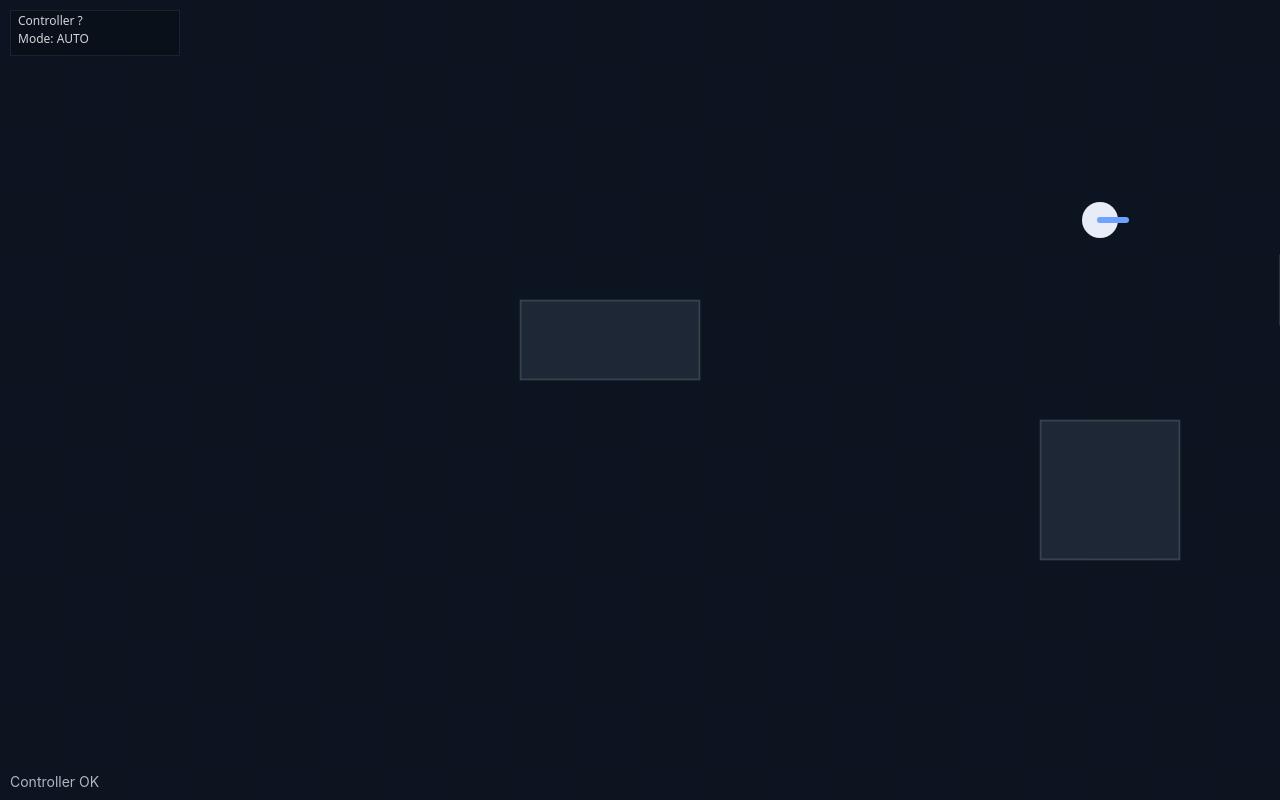
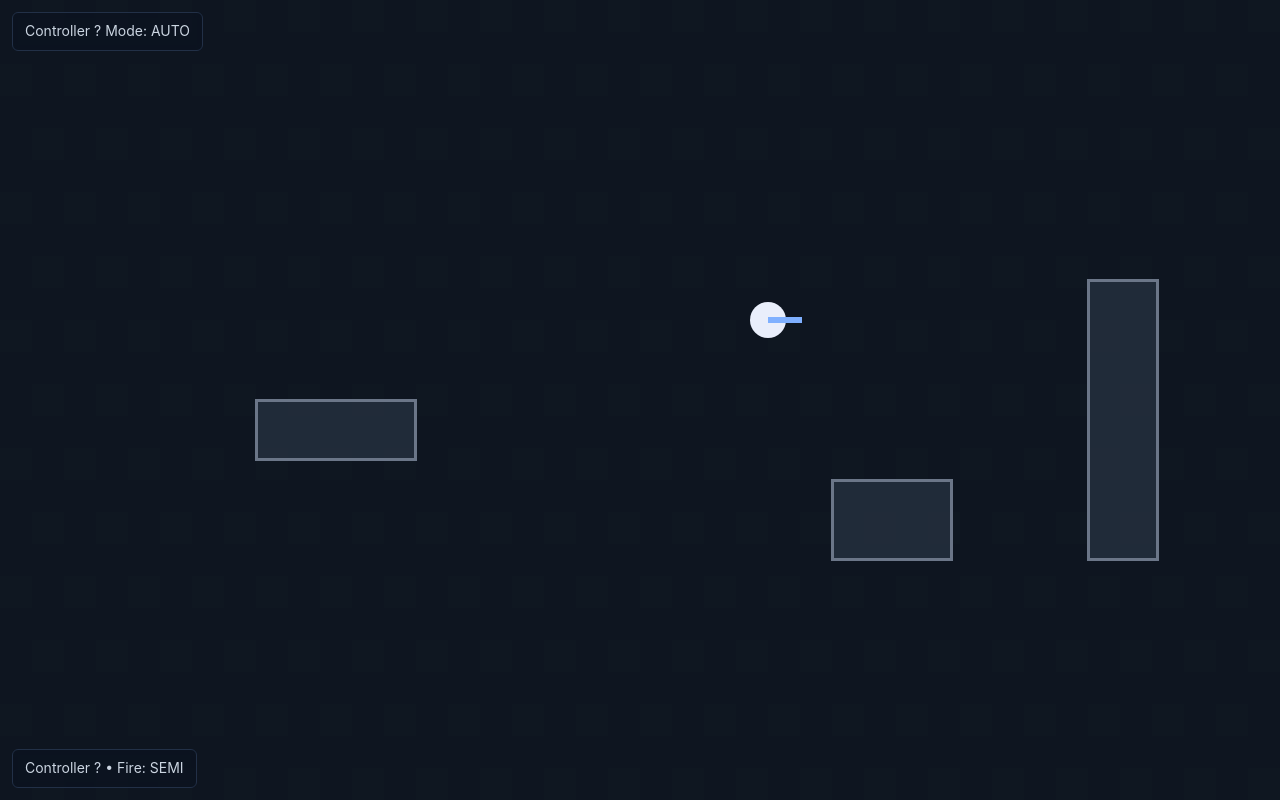
Before and after one commit to Omrivera1/Hunter-Core, a website: page www/index.html in a window 1280 px wide. Drawn offline with Linux system fonts and the light colour scheme.

Commit message:
hunter r18

```diff
--- a/www/hunter.js
+++ b/www/hunter.js
@@ -1,425 +1,256 @@
-/* HUNTER-CORE r17
-   - Smooth aim, recoil, trail, sparks, walls, HP pips
-   - Weapon system: SEMI / AUTO / BURST (+ toggle)
-   - HUD fixed (top-left), controller check
-   - LT/L2 precision + light zoom
-*/
+/* HUNTER-CORE: safe boot + minimal loop + move/aim/shoot */
 
-(() => {
-  // ---------- Canvas / Setup ----------
+(function(){
+  // ---------- Canvas ----------
   const canvas = document.getElementById('c');
-  const ctx = canvas.getContext('2d', { alpha: false });
-  function resize() {
-    const dpr = devicePixelRatio || 1;
-    canvas.width  = Math.floor(innerWidth  * dpr);
-    canvas.height = Math.floor(innerHeight * dpr);
-    canvas.style.width  = '100%';
-    canvas.style.height = '100%';
-    ctx.setTransform(dpr, 0, 0, dpr, 0, 0);
+  const ctx = canvas.getContext('2d');
+  const hud = document.getElementById('hud');
+  const hud2 = document.getElementById('hud2');
+  let DPR = Math.max(1, Math.min(3, window.devicePixelRatio || 1));
+
+  function resize(){
+    const w = Math.floor(innerWidth  * DPR);
+    const h = Math.floor(innerHeight * DPR);
+    canvas.width = w; canvas.height = h;
+    canvas.style.width = '100vw';
+    canvas.style.height = '100vh';
+    ctx.setTransform(DPR,0,0,DPR,0,0);
   }
-  addEventListener('resize', resize, { passive: true });
-  resize();
-
-  // ---------- Config ----------
-  const CFG = {
-    grid: 64,
-    accel: 2.5,            // move accel
-    friction: 0.89,        // movement friction
-    maxSpeed: 16.0,        // top speed
-    recoilVel: 0.55,       // pushback when firing
-    recoilAimKick: 0.015,  // tiny aim wobble
-    bulletSpeed: 950,      // px/s
-    bulletLife: 1.25,      // seconds
-    trailEvery: 0.016,     // seconds between trail samples
-    barrelLen: 26,
-    aimSmooth: 9.5,        // higher = smoother rotation
-    aimGamma: 1.25,        // stick curve
-    camShake: 0.6,         // impact shake
-    hitPause: 60,          // ms
-    knockback: 280,        // enemy knockback
-  };
-
-  // ---------- Weapon System ----------
-  const WEAPON = {
-    mode: 'AUTO',                 // SEMI | AUTO | BURST
-    rpm: { SEMI: 420, AUTO: 720, BURST: 900 },
-    burstSize: 3,
-    burstGapMs: 24
-  };
-  const gun = { cooldownMs: 0, burstLeft: 0, lastFireHeld: false };
-  const msPerShot = (m) => 60000 / WEAPON.rpm[m];
+  addEventListener('resize', resize);
 
   // ---------- World ----------
   const world = {
-    timeFreezeUntil: 0,
-    shake: 0,
-    obstacles: [
-      {x: 520, y: 300, w: 180, h: 80},
-      {x: 1040, y: 420, w: 140, h: 140},
-      {x: 1380, y: 220, w: 90,  h: 300}
+    friction: 0.90,
+    grid: 64,
+    walls: [
+      // x,y,w,h
+      {x: innerWidth*0.65, y: innerHeight*0.60, w: 120, h: 80},
+      {x: innerWidth*0.20, y: innerHeight*0.50, w: 160, h: 60},
+      {x: innerWidth*0.85, y: innerHeight*0.35, w: 70,  h: 280},
     ]
   };
 
-  // ---------- Player / Entities ----------
+  // ---------- Player ----------
   const player = {
-    x: 1100, y: 220,
-    vx: 0, vy: 0,
+    x: innerWidth*0.6, y: innerHeight*0.4,
+    vx:0, vy:0,
     r: 18,
-    rot: 0, rotTarget: 0, aimKick: 0,
+    moveAccel: 1400,     // movement acceleration
+    maxSpeed: 380,       // movement speed cap
+    aim: 0,              // radians
+    aimTarget: 0,
+    aimLerp: 0.15,       // lower = slower rotation
+    fireCooldown: 0,
+    semi: true           // semi-auto default
   };
 
-  const enemy = { x: 1280, y: 255, w: 90, h: 70, hp: 10, vx: 0, vy: 0 };
-
+  // ---------- Bullets ----------
   const bullets = [];
-  const sparks  = [];
-
-  // ---------- Input ----------
-  const keys = Object.create(null);
-  let precise = false; // LT/L2 or Shift
-  let gpOK = false;
-
-  addEventListener('keydown', e => { keys[e.code] = true; });
-  addEventListener('keyup',   e => { keys[e.code] = false; });
-
-  const dead = (v) => (Math.abs(v) < 0.13 ? 0 : v);
-  const curve = (v, g) => Math.sign(v) * Math.pow(Math.abs(v), g);
-
-  let modeToggleLatch = false;
-
-  const input = { lx:0, ly:0, rx:0, ry:0, fire:false };
-
-  function cycleMode(){
-    WEAPON.mode = (WEAPON.mode==='SEMI') ? 'AUTO' : (WEAPON.mode==='AUTO' ? 'BURST' : 'SEMI');
-    gun.burstLeft = 0; gun.cooldownMs = 0;
+  function shoot(){
+    if (player.fireCooldown>0) return;
+    const speed = 1100;          // fast travel
+    const life  = 0.9;           // seconds visible
+    const cos = Math.cos(player.aim), sin = Math.sin(player.aim);
+    const px = player.x + cos*player.r;
+    const py = player.y + sin*player.r;
+    bullets.push({x:px, y:py, vx:cos*speed, vy:sin*speed, t:0, life});
+    // recoil: small grounded push
+    player.vx -= cos * 90;
+    player.vy -= sin * 90;
+    player.fireCooldown = player.semi ? 0.12 : 0.05;
   }
 
-  function pollPad() {
-    const gp = navigator.getGamepads?.()[0];
-    if (!gp) {
-      gpOK = false;
-      input.lx = (keys['KeyD']?1:0) - (keys['KeyA']?1:0);
-      input.ly = (keys['KeyS']?1:0) - (keys['KeyW']?1:0);
-      input.rx = 0; input.ry = 0;
-      input.fire = !!keys['Space'];
-      precise = !!(keys['ShiftLeft']||keys['ShiftRight']);
-      const wantToggle = !!keys['KeyF'];
-      if (wantToggle && !modeToggleLatch) cycleMode();
-      modeToggleLatch = wantToggle;
-      return;
+  // ---------- Input (KB + Pad) ----------
+  const keys = new Set();
+  addEventListener('keydown', e => { keys.add(e.key.toLowerCase()); if (e.key===' ') shoot(); });
+  addEventListener('keyup',   e => keys.delete(e.key.toLowerCase()));
+
+  let padIndex = -1;
+  function getPad(){
+    const pads = navigator.getGamepads ? navigator.getGamepads() : [];
+    for (let i=0;i<pads.length;i++){
+      if (pads[i]) { padIndex = i; return pads[i]; }
     }
-    gpOK = true;
-    input.lx = dead(gp.axes[0]);
-    input.ly = dead(gp.axes[1]);
-    input.rx = curve(dead(gp.axes[2]), CFG.aimGamma);
-    input.ry = curve(dead(gp.axes[3]), CFG.aimGamma);
-    input.fire = !!gp.buttons?.[7]?.pressed || !!keys['Space']; // RT/Space
-    precise   = !!gp.buttons?.[6]?.pressed;                      // LT/L2
-    const wantToggle = !!gp.buttons?.[3]?.pressed || !!keys['KeyF']; // Y/Triangle or F
-    if (wantToggle && !modeToggleLatch) cycleMode();
-    modeToggleLatch = wantToggle;
+    padIndex = -1; return null;
+  }
+  const DZ = 0.18;
+  const clampDZ = v => Math.abs(v) < DZ ? 0 : v;
+
+  // ---------- Collision (AABB vs circle, simple) ----------
+  function collideWalls(nx, ny){
+    const r = player.r;
+    for (const w of world.walls){
+      const left=w.x, top=w.y, right=w.x+w.w, bottom=w.y+w.h;
+      const x = Math.max(left, Math.min(nx, right));
+      const y = Math.max(top,  Math.min(ny, bottom));
+      const dx = nx - x, dy = ny - y;
+      if (dx*dx+dy*dy <= r*r){
+        // push out along smallest axis
+        const overX = Math.min(Math.abs(nx-left), Math.abs(nx-right));
+        const overY = Math.min(Math.abs(ny-top),  Math.abs(ny-bottom));
+        if (overX < overY) nx = (nx < (left+right)/2) ? left - r : right + r;
+        else               ny = (ny < (top+bottom)/2) ? top  - r : bottom + r;
+      }
+    }
+    return {x:nx,y:ny};
   }
 
-  // ---------- Helpers ----------
-  const clamp = (v, a, b) => Math.max(a, Math.min(b, v));
-  const len2 = (x, y) => x*x + y*y;
-  const sign = Math.sign;
+  // ---------- Loop ----------
+  let last = 0;
+  function step(ts){
+    requestAnimationFrame(step);
+    const dt = Math.min(0.033, (ts - last)/1000 || 0.016);
+    last = ts;
 
-  function angleLerp(a, b, t){
-    let d = (b - a + Math.PI*3) % (Math.PI*2) - Math.PI;
-    return a + d * t;
+    // Input: keyboard
+    let ax = 0, ay = 0;
+    if (keys.has('w') || keys.has('arrowup'))    ay -= 1;
+    if (keys.has('s') || keys.has('arrowdown'))  ay += 1;
+    if (keys.has('a') || keys.has('arrowleft'))  ax -= 1;
+    if (keys.has('d') || keys.has('arrowright')) ax += 1;
+
+    // Input: gamepad
+    const gp = getPad();
+    if (gp){
+      hud.textContent = `Controller ✅\nMode: AUTO`;
+      const lx = clampDZ(gp.axes[0]||0);
+      const ly = clampDZ(gp.axes[1]||0);
+      ax += lx; ay += ly;
+
+      const rx = clampDZ(gp.axes[2]||0);
+      const ry = clampDZ(gp.axes[3]||0);
+      if (rx!==0 || ry!==0){
+        player.aimTarget = Math.atan2(ry, rx);
+      }
+      // Fire: R2 or A
+      const firePressed = (gp.buttons[7] && gp.buttons[7].pressed) || (gp.buttons[0] && gp.buttons[0].pressed);
+      if (firePressed && !player.semi) shoot();
+      // Semi-auto on tap of A when in semi mode
+      if (firePressed && player.semi) { shoot(); }
+      // Toggle semi/auto with Y
+      if (gp.buttons[3] && gp.buttons[3].pressed && !toggleLock){ player.semi = !player.semi; toggleLock = true; }
+      if (gp.buttons[3] && !gp.buttons[3].pressed) toggleLock = false;
+    } else {
+      hud.textContent = `Controller ?\nMode: AUTO`;
+    }
+    // Normalize move
+    if (ax||ay){ const m=Math.hypot(ax,ay); ax/=m; ay/=m; }
+    // Accelerate & speed cap
+    player.vx += ax * player.moveAccel * dt;
+    player.vy += ay * player.moveAccel * dt;
+    const speed = Math.hypot(player.vx, player.vy);
+    if (speed > player.maxSpeed){
+      const s = player.maxSpeed / speed;
+      player.vx *= s; player.vy *= s;
+    }
+    // Friction
+    player.vx *= world.friction;
+    player.vy *= world.friction;
+
+    // Integrate
+    let nx = player.x + player.vx * dt;
+    let ny = player.y + player.vy * dt;
+
+    // Contain to screen (soft)
+    const pad = player.r+2;
+    nx = Math.max(pad, Math.min(innerWidth -pad, nx));
+    ny = Math.max(pad, Math.min(innerHeight-pad, ny));
+
+    // Walls collision
+    const p2 = collideWalls(nx,ny);
+    player.x = p2.x; player.y = p2.y;
+
+    // Smooth aim
+    const ang = player.aim;
+    let diff = ((player.aimTarget - ang + Math.PI*3) % (Math.PI*2)) - Math.PI;
+    player.aim += diff * player.aimLerp;
+
+    // Bullets
+    for (let i=bullets.length-1;i>=0;i--){
+      const b = bullets[i];
+      b.t += dt;
+      b.x += b.vx * dt;
+      b.y += b.vy * dt;
+      if (b.t > b.life) bullets.splice(i,1);
+    }
+    if (player.fireCooldown>0) player.fireCooldown -= dt;
+
+    // ---------- Draw ----------
+    ctx.clearRect(0,0,innerWidth,innerHeight);
+
+    // grid background
+    const g= world.grid;
+    ctx.globalAlpha = 0.25;
+    ctx.fillStyle = '#0f1620';
+    ctx.fillRect(0,0,innerWidth,innerHeight);
+    ctx.globalAlpha = 0.14;
+    ctx.fillStyle = '#1a2330';
+    for (let y=0;y<innerHeight;y+=g){
+      for (let x= (y/g)%2?0:g/2; x<innerWidth; x+=g){
+        ctx.fillRect(x,y,g/2,g/2);
+      }
+    }
+    ctx.globalAlpha = 1;
+
+    // walls
+    ctx.strokeStyle='#6b7688'; ctx.fillStyle='#2a3646aa';
+    for(const w of world.walls){
+      ctx.fillRect(w.x,w.y,w.w,w.h);
+      ctx.strokeRect(w.x+0.5,w.y+0.5,w.w-1,w.h-1);
     }
 
-  function rectContains(r, x, y){ return x>=r.x && x<=r.x+r.w && y>=r.y && y<=r.y+r.h; }
+    // bullet trails (single streak, not multi-ghost)
+    ctx.lineWidth = 3;
+    for (const b of bullets){
+      const lifeT = 1 - (b.t / b.life);
+      const tx = b.x - b.vx * 0.05; // short streak
+      const ty = b.y - b.vy * 0.05;
+      ctx.strokeStyle = `rgba(100,155,255,${0.35 + 0.45*lifeT})`;
+      ctx.beginPath(); ctx.moveTo(tx,ty); ctx.lineTo(b.x,b.y); ctx.stroke();
 
-  // circle vs aabb resolution (simple push-out)
-  function resolveCircleRect(px, py, pr, r){
-    const cx = clamp(px, r.x, r.x + r.w);
-    const cy = clamp(py, r.y, r.y + r.h);
-    let dx = px - cx, dy = py - cy;
-    const d2 = dx*dx + dy*dy;
-    const rr = pr*pr;
-    if (d2 < rr) {
-      const d = Math.max(0.0001, Math.sqrt(d2));
-      const nx = dx / d, ny = dy / d;
-      const pen = pr - d;
-      return { hit: true, nx, ny, pen };
-    }
-    return { hit: false };
+      ctx.fillStyle = `rgba(160,200,255,${0.6 + 0.4*lifeT})`;
+      ctx.beginPath(); ctx.arc(b.x,b.y,3.5,0,Math.PI*2); ctx.fill();
     }
 
-  // ---------- Update / Physics ----------
-  let last = performance.now()/1000;
-  let trailAcc = 0;
+    // player
+    ctx.save();
+    ctx.translate(player.x, player.y);
+    ctx.rotate(player.aim);
+    // body
+    ctx.fillStyle = '#e9eefb'; ctx.strokeStyle='#9fb1cc';
+    ctx.beginPath(); ctx.arc(0,0,player.r,0,Math.PI*2); ctx.fill();
+    // barrel
+    ctx.lineWidth = 6; ctx.strokeStyle = '#7fb0ff';
+    ctx.beginPath(); ctx.moveTo(0,0); ctx.lineTo(player.r+16,0); ctx.stroke();
+    ctx.restore();
 
-  function step() {
-    const now = performance.now()/1000;
-    let dt = Math.min(0.033, now - last);
-    last = now;
-
-    pollPad();
-
-    // slowdown on hit-pause
-    const nowMs = performance.now();
-    const frozen = nowMs < world.timeFreezeUntil;
-    if (frozen) dt *= 0.25;
-
-    // Movement input
-    const mvx = input.lx, mvy = input.ly;
-    const mag2 = len2(mvx, mvy);
-    if (mag2 > 0) {
-      // normalized, accel
-      const mag = Math.sqrt(mag2);
-      const nx = mvx / mag, ny = mvy / mag;
-      player.vx += nx * CFG.accel * (precise ? 0.6 : 1.0);
-      player.vy += ny * CFG.accel * (precise ? 0.6 : 1.0);
+    hud2.textContent = (gp?'Controller OK':'Controller ?') + (player.semi?'  •  Fire: SEMI':'  •  Fire: AUTO');
   }
 
-    // Friction + speed clamp
-    player.vx *= CFG.friction; player.vy *= CFG.friction;
-    const sp = Math.hypot(player.vx, player.vy);
-    const maxS = CFG.maxSpeed * (precise ? 0.65 : 1);
-    if (sp > maxS) {
-      player.vx = player.vx / sp * maxS;
-      player.vy = player.vy / sp * maxS;
-    }
+  // ---------- Safe Boot ----------
+  let toggleLock = false;
+  function init(){
+    try {
+      resize();
+      // Reset a fresh player position each boot
+      player.x = innerWidth*0.60;
+      player.y = innerHeight*0.40;
+      player.vx = player.vy = 0;
+      player.aim = 0; player.aimTarget = 0;
 
-    // Integrate
-    player.x += player.vx;
-    player.y += player.vy;
+      // Tap anywhere to shoot (mobile test)
+      canvas.addEventListener('pointerdown', e=>{
+        // tap on left half toggles fire mode, right half shoots once
+        if (e.clientX < innerWidth*0.25) player.semi = !player.semi;
+        else shoot();
+      });
 
-    // Collide with obstacles (two passes reduces jitter)
-    for (let pass=0; pass<2; pass++){
-      for (const o of world.obstacles){
-        const res = resolveCircleRect(player.x, player.y, player.r, o);
-        if (res.hit){
-          player.x += res.nx * res.pen;
-          player.y += res.ny * res.pen;
-          // slide: zero normal velocity
-          const vn = player.vx*res.nx + player.vy*res.ny;
-          if (vn < 0){ player.vx -= vn*res.nx; player.vy -= vn*res.ny; }
-        }
+      requestAnimationFrame(step);
+    } catch (err){
+      hud2.textContent = 'BOOT ERROR: '+err.message;
+      console.error(err);
     }
   }
 
-    // Aim target from right stick (don’t snap; smooth)
-    if (Math.abs(input.rx) > 0.02 || Math.abs(input.ry) > 0.02) {
-      player.rotTarget = Math.atan2(input.ry, input.rx);
-    }
-    const aimT = 1 - Math.exp(-CFG.aimSmooth * dt * (precise?0.6:1));
-    player.rot = angleLerp(player.rot, player.rotTarget + player.aimKick, aimT);
-    // decay temporary aim kick
-    player.aimKick *= 0.85;
-
-    // Firing logic (modes)
-    gun.cooldownMs = Math.max(0, gun.cooldownMs - dt*1000);
-    const fireHeld = !!input.fire;
-    const firePressed = fireHeld && !gun.lastFireHeld;
-    gun.lastFireHeld = fireHeld;
-
-    const wantShot = (() => {
-      if (WEAPON.mode === 'SEMI') return firePressed;
-      if (WEAPON.mode === 'AUTO') return fireHeld;
-      if (firePressed) gun.burstLeft = WEAPON.burstSize;
-      return gun.burstLeft > 0;
+  window.addEventListener('load', init);
 })();
-
-    if (wantShot && gun.cooldownMs<=0 && !frozen) {
-      const len = CFG.barrelLen * (precise ? 1.12 : 1.0);
-      const bx = player.x + Math.cos(player.rot)*len;
-      const by = player.y + Math.sin(player.rot)*len;
-      const spx = Math.cos(player.rot)*CFG.bulletSpeed;
-      const spy = Math.sin(player.rot)*CFG.bulletSpeed;
-      bullets.push({x:bx,y:by,vx:spx,vy:spy, life:CFG.bulletLife, acc:0, trail:[{x:bx,y:by}]});
-
-      // grounded recoil
-      player.vx -= Math.cos(player.rot)*CFG.recoilVel;
-      player.vy -= Math.sin(player.rot)*CFG.recoilVel;
-      player.aimKick += (Math.random()*2-1)*0.01 + CFG.recoilAimKick;
-
-      // cadence
-      gun.cooldownMs = msPerShot(WEAPON.mode);
-      if (WEAPON.mode === 'BURST') {
-        gun.burstLeft--;
-        if (gun.burstLeft>0) gun.cooldownMs = Math.max(gun.cooldownMs*0.35, WEAPON.burstGapMs);
-      }
-    }
-
-    // Bullets
-    for (let i=bullets.length-1; i>=0; i--){
-      const b = bullets[i];
-      const step = dt;
-      b.x += b.vx * step;
-      b.y += b.vy * step;
-      b.life -= step;
-      b.acc += step;
-      if (b.acc >= CFG.trailEvery){
-        b.acc = 0;
-        b.trail.push({x:b.x, y:b.y});
-        if (b.trail.length > 14) b.trail.shift();
-      }
-
-      // hit obstacles
-      let hitSomething = false;
-      for (const o of world.obstacles){
-        if (rectContains({x:o.x-2,y:o.y-2,w:o.w+4,h:o.h+4}, b.x, b.y)){ hitSomething = true; break; }
-      }
-
-      // enemy hit
-      if (!hitSomething && rectContains({x:enemy.x,y:enemy.y,w:enemy.w,h:enemy.h}, b.x, b.y)){
-        hitSomething = true;
-        enemy.hp = Math.max(0, enemy.hp-1);
-        // knockback
-        const kb = CFG.knockback;
-        const ang = Math.atan2(b.vy, b.vx);
-        enemy.vx += Math.cos(ang)* (kb*dt);
-        enemy.vy += Math.sin(ang)* (kb*dt);
-        // hit sparks
-        for (let s=0;s<10;s++){
-          const a = ang + (Math.random()*0.6 - 0.3) + Math.PI;
-          const spd = 80 + Math.random()*220;
-          sparks.push({x:b.x,y:b.y,vx:Math.cos(a)*spd, vy:Math.sin(a)*spd, life:0.25+Math.random()*0.25});
-        }
-        // hit pause + camera shake
-        world.timeFreezeUntil = performance.now() + CFG.hitPause;
-        world.shake = CFG.camShake;
-      }
-
-      if (hitSomething || b.life <= 0) {
-        bullets.splice(i,1);
-      }
-    }
-
-    // enemy integrate/drag
-    enemy.vx *= 0.92; enemy.vy *= 0.92;
-    enemy.x += enemy.vx * dt; enemy.y += enemy.vy * dt;
-
-    // sparks
-    for (let i=sparks.length-1;i>=0;i--){
-      const s = sparks[i];
-      s.x += s.vx * dt;
-      s.y += s.vy * dt;
-      s.vx *= 0.9; s.vy *= 0.9;
-      s.life -= dt;
-      if (s.life<=0) sparks.splice(i,1);
-    }
-
-    // camera shake decay
-    world.shake *= 0.88;
-
-    render(dt);
-    requestAnimationFrame(step);
-  }
-
-  // ---------- Render ----------
-  function render(dt){
-    // Background checker
-    ctx.fillStyle = '#0c1420';
-    ctx.fillRect(0,0,canvas.width,canvas.height);
-    const cell = CFG.grid;
-    const cols = Math.ceil(canvas.width / cell)+2;
-    const rows = Math.ceil(canvas.height / cell)+2;
-    ctx.save();
-    ctx.globalAlpha = 0.18;
-    for (let y=0;y<rows;y++){
-      for (let x=0;x<cols;x++){
-        if ((x+y)%2===0){
-          ctx.fillStyle='#101a28';
-          ctx.fillRect(x*cell, y*cell, cell, cell);
-        }
-      }
-    }
-    ctx.restore();
-
-    // slight screen shake
-    const sx = (Math.random()*2-1)*world.shake;
-    const sy = (Math.random()*2-1)*world.shake;
-    ctx.save();
-    ctx.translate(sx, sy);
-
-    // obstacles
-    ctx.strokeStyle = 'rgba(255,255,255,0.12)';
-    ctx.lineWidth = 2;
-    for (const o of world.obstacles){
-      ctx.fillStyle = 'rgba(62,75,93,0.35)';
-      ctx.fillRect(o.x, o.y, o.w, o.h);
-      ctx.strokeRect(o.x+0.5, o.y+0.5, o.w-1, o.h-1);
-    }
-
-    // enemy
-    ctx.save();
-    ctx.strokeStyle = 'rgba(255,255,255,0.25)';
-    ctx.lineWidth = 2;
-    ctx.strokeRect(enemy.x+0.5, enemy.y+0.5, enemy.w-1, enemy.h-1);
-    // HP pips
-    const pips = enemy.hp;
-    const pipW = 12, gap=5, top = enemy.y-14;
-    for (let i=0;i<pips;i++){
-      ctx.fillStyle = 'rgba(255,95,95,0.9)';
-      ctx.fillRect(enemy.x + i*(pipW+gap), top, 8, 4);
-    }
-    ctx.restore();
-
-    // bullet trails
-    for (const b of bullets){
-      if (b.trail.length>1){
-        ctx.lineWidth = 3;
-        const grad = ctx.createLinearGradient(b.trail[0].x, b.trail[0].y, b.x, b.y);
-        grad.addColorStop(0, 'rgba(140,180,255,0.0)');
-        grad.addColorStop(1, 'rgba(140,180,255,0.9)');
-        ctx.strokeStyle = grad;
-        ctx.beginPath();
-        ctx.moveTo(b.trail[0].x, b.trail[0].y);
-        for (let i=1;i<b.trail.length;i++) ctx.lineTo(b.trail[i].x, b.trail[i].y);
-        ctx.lineTo(b.x, b.y);
-        ctx.stroke();
-        // muzzle dot
-        ctx.fillStyle='rgba(190,210,255,0.9)';
-        ctx.beginPath(); ctx.arc(b.x, b.y, 3, 0, Math.PI*2); ctx.fill();
-      }
-    }
-
-    // sparks
-    for (const s of sparks){
-      const a = clamp(s.life*4, 0, 1);
-      ctx.fillStyle = `rgba(255,220,160,${a})`;
-      ctx.fillRect(s.x, s.y, 2, 2);
-    }
-
-    // player (body + barrel)
-    // zoom for precision view
-    const zoom = precise ? 1.12 : 1.0;
-    if (zoom !== 1) { ctx.scale(zoom, zoom); ctx.translate(-canvas.width*(zoom-1)/(2*zoom), -canvas.height*(zoom-1)/(2*zoom)); }
-
-    ctx.fillStyle = '#e7ecf7';
-    ctx.beginPath();
-    ctx.arc(player.x, player.y, player.r, 0, Math.PI*2);
-    ctx.fill();
-
-    // barrel
-    const bl = CFG.barrelLen;
-    ctx.strokeStyle = '#6da3ff';
-    ctx.lineWidth = 6;
-    ctx.lineCap = 'round';
-    ctx.beginPath();
-    ctx.moveTo(player.x, player.y);
-    ctx.lineTo(player.x + Math.cos(player.rot)*bl, player.y + Math.sin(player.rot)*bl);
-    ctx.stroke();
-
-    ctx.restore(); // end shake / zoom
-
-    // HUD (top-left panel)
-    const pad = 10;
-    const hudX = pad, hudY = pad, hudW = 170, hudH = 46;
-    ctx.fillStyle = 'rgba(10,14,22,0.65)';
-    ctx.fillRect(hudX, hudY, hudW, hudH);
-    ctx.strokeStyle = 'rgba(255,255,255,0.08)';
-    ctx.strokeRect(hudX+0.5, hudY+0.5, hudW-1, hudH-1);
-    ctx.fillStyle = 'rgba(255,255,255,0.82)';
-    ctx.font = '12px system-ui, -apple-system, Segoe UI, Roboto';
-    ctx.textAlign='left'; ctx.textBaseline='top';
-    ctx.fillText(gpOK ? 'Controller OK' : 'Controller ?', hudX+8, hudY+6);
-    ctx.fillText(`Mode: ${WEAPON.mode}`, hudX+8, hudY+24);
-  }
-
-  requestAnimationFrame(step);
-})();
--- a/www/index.html
+++ b/www/index.html
@@ -2,17 +2,20 @@
 <html lang="en">
 <head>
   <meta charset="utf-8" />
-  <meta name="viewport" content="width=device-width, initial-scale=1, maximum-scale=1, viewport-fit=cover" />
-  <title>HUNTER – Core</title>
+  <meta name="viewport" content="width=device-width,initial-scale=1,viewport-fit=cover" />
+  <title>Hunter – Core</title>
   <style>
-    html, body { margin:0; padding:0; height:100%; background:#0b0d10; color:#cfd3d8; font-family: -apple-system, system-ui, Inter, Segoe UI, Roboto, Helvetica, Arial, sans-serif; }
-    #hud { position:fixed; left:10px; bottom:10px; font-size:14px; opacity:.85; }
-    canvas { display:block; width:100vw; height:100vh; touch-action:none; }
+    html,body {margin:0;height:100%;background:#0f1620;overscroll-behavior:none;}
+    #c {display:block;width:100vw;height:100vh;touch-action:none;}
+    .hud{position:fixed;left:12px;top:12px;font:14px/1.2 -apple-system,system-ui,Segoe UI,Roboto,sans-serif;color:#cbd5e1;
+      background:#0b1220aa;border:1px solid #223047;border-radius:6px;padding:10px 12px;backdrop-filter: blur(3px);}
+    .hud.bottom{left:12px;bottom:12px;top:auto}
   </style>
 </head>
 <body>
   <canvas id="c"></canvas>
-  <div id="hud">Controller OK</div>
-  <script src="hunter.js"></script>
+  <div id="hud" class="hud">Controller ?<br>Mode: AUTO</div>
+  <div id="hud2" class="hud bottom">Controller OK</div>
+  <script defer src="hunter.js"></script>
 </body>
 </html>
```
Lines whose indentation alone changed are shown as unchanged.
